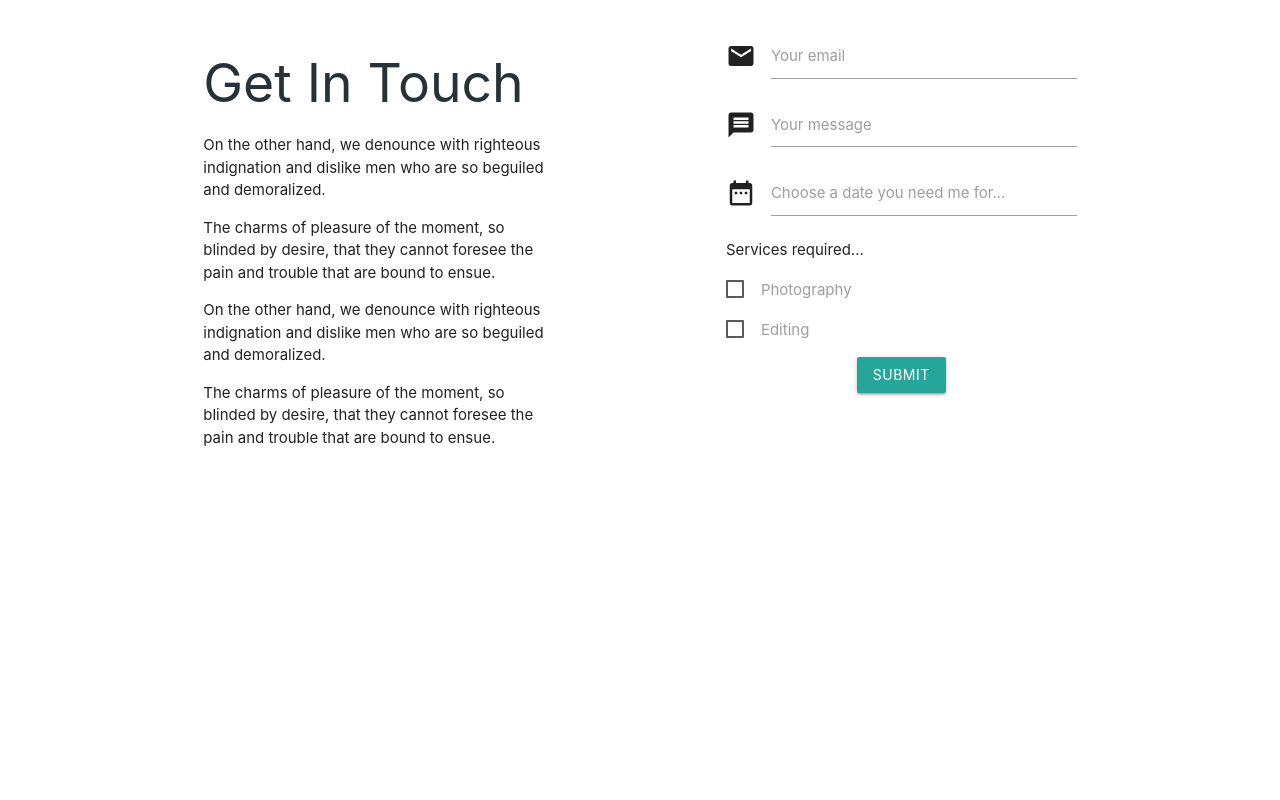
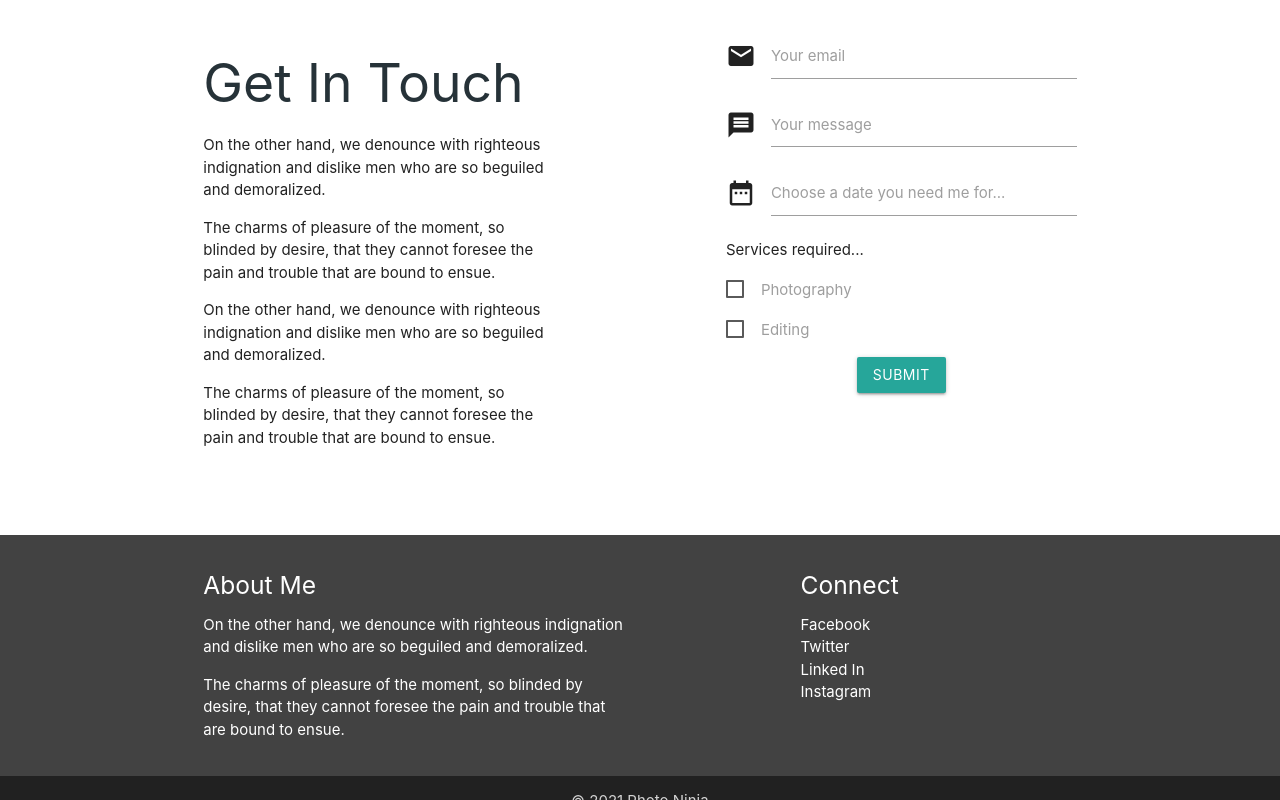
Before and after one commit to HasanNahiyanNobel/Playground-Love-JS, a plain HTML site: page demo_project.html in a window 1280 px wide. Shown: the part 3209-4009 px from the top of the page. Before the commit the page ends 3744 px from the top, so only its background shows below. Drawn offline with nearby package versions, Linux system fonts and the light colour scheme.

Commit message:
Added basic footer.

```diff
--- a/demo_project.html
+++ b/demo_project.html
@@ -199,7 +199,30 @@
 		</div>
 	</section>
 
-	<!-- Footer -->
+	<!-- Footers -->
+	<footer class="page-footer grey darken-3">
+		<div class="container">
+			<div class="row">
+				<div class="col s12 l6">
+					<h5>About Me</h5>
+					<p>On the other hand, we denounce with righteous indignation and dislike men who are so beguiled and demoralized.</p>
+					<p>The charms of pleasure of the moment, so blinded by desire, that they cannot foresee the pain and trouble that are bound to ensue.</p>
+				</div>
+				<div class="col s12 l4 offset-l2">
+					<h5>Connect</h5>
+					<ul>
+						<li><a href="#" class="grey-text text-lighten-3"></a>Facebook</li>
+						<li><a href="#" class="grey-text text-lighten-3"></a>Twitter</li>
+						<li><a href="#" class="grey-text text-lighten-3"></a>Linked In</li>
+						<li><a href="#" class="grey-text text-lighten-3"></a>Instagram</li>
+					</ul>
+				</div>
+			</div>
+		</div>
+		<div class="footer-copyright grey darken-4">
+			<div class="container center-align">&copy; 2021 Photo Ninja</div>
+		</div>
+	</footer>
 
 	<!-- Compiled and minified JavaScript -->
 	<script src="https://code.jquery.com/jquery-3.3.1.min.js"></script>
```
